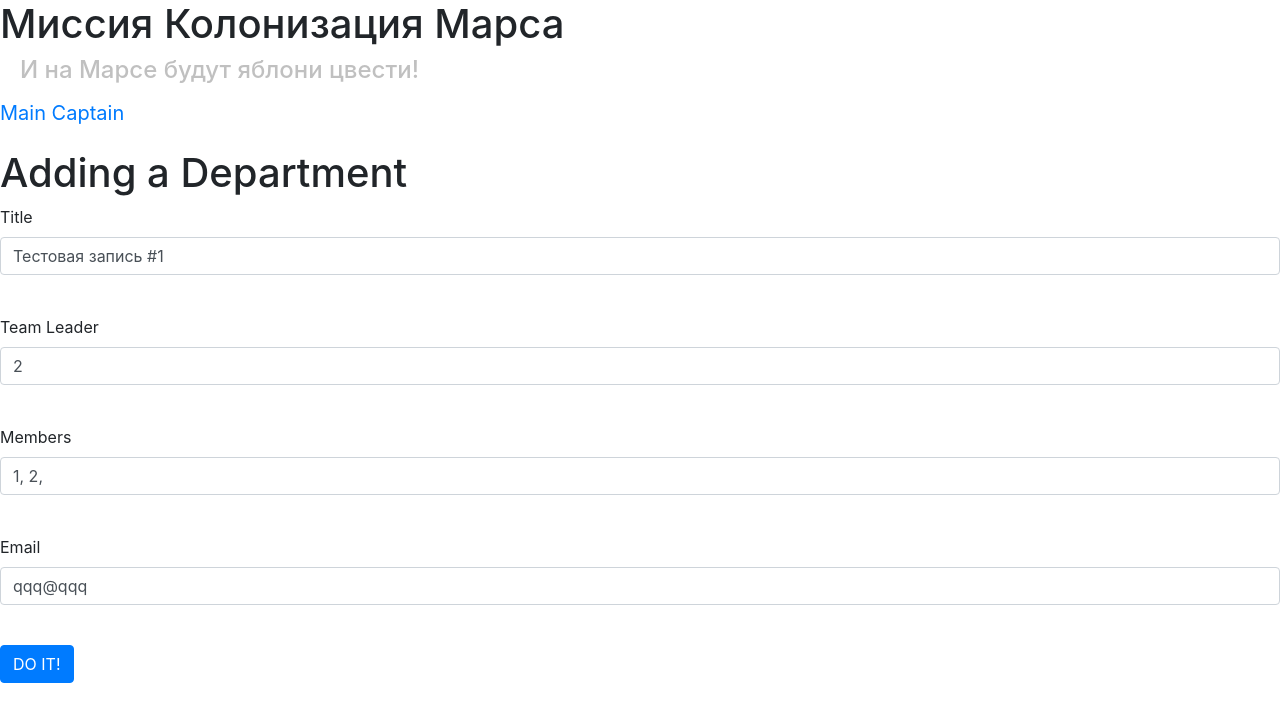
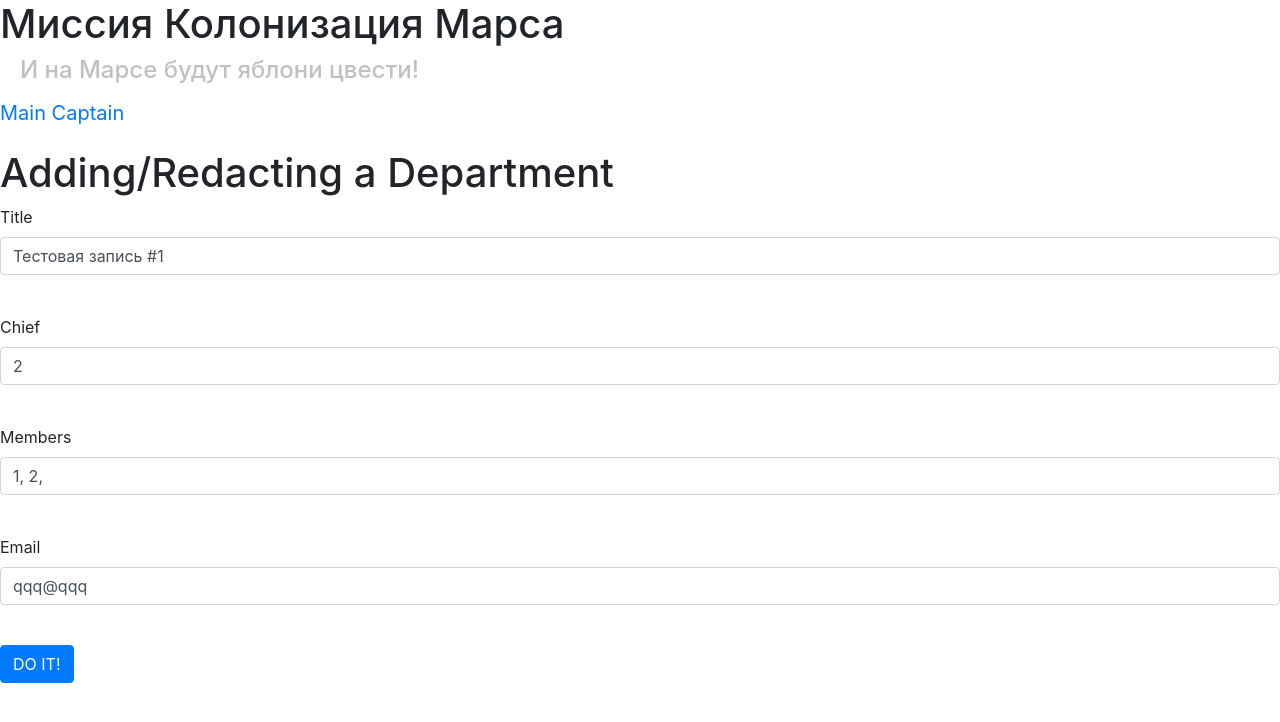
Before and after one commit to RailMan123/Mars_colonization, a Flask app: page /department/1 in a window 1280 px wide. Shown: the top 722 px of the page. Run offline with Flask 2, Linux system fonts and the light colour scheme; a user stored in the database is signed in; data comes from the database, SQL or seed files in the repository; both versions use the stored data as it was after the commit; some libraries are stand-ins or nearby versions.

Commit message:
final version(may_b)

```diff
--- a/jobs_api.py
+++ b/jobs_api.py
@@ -8,7 +8,7 @@ blueprint = flask.Blueprint('jobs_api', __name__,
                             template_folder='templates')
 
 
-@blueprint.route('/api/redact_job/<int:job_id>', methods=['POST'])
+@blueprint.route('/api/redact_job/<int:job_id>', methods=['POST', 'GET'])
 def redact_job(job_id):
     if not request.json:
         return jsonify({'error': 'Empty request'})
@@ -33,7 +33,7 @@ def redact_job(job_id):
         return jsonify({'error': 'Not found'})
 
 
-@blueprint.route('/api/delete_job/<int:job_id>', methods=['DELETE'])
+@blueprint.route('/api/delete_job/<int:job_id>', methods=['DELETE', 'GET'])
 def delete_job(job_id):
     session = db_session.create_session()
     job = session.query(Jobs).get(job_id)
--- a/main.py
+++ b/main.py
@@ -96,7 +96,7 @@ class JobsForm(FlaskForm):
 
 class DepartmentForm(FlaskForm):
     title = StringField("Title", validators=[DataRequired()])
-    chef = IntegerField('Team Leader', validators=[DataRequired()])
+    chef = IntegerField('Chief', validators=[DataRequired()])
     members = StringField("Members", validators=[DataRequired()])
     email = StringField("Email", validators=[DataRequired()])
     submit = SubmitField('DO IT!')
--- a/templates/department.html
+++ b/templates/department.html
@@ -1,7 +1,7 @@
 {% extends "base.html" %}
 
 {% block content %}
-<h1>Adding a Department</h1>
+<h1>Adding/Redacting a Department</h1>
 <form action="" method="post">
     {{ form.hidden_tag() }}
     {{ form.csrf_token }}
--- a/templates/jobs.html
+++ b/templates/jobs.html
@@ -1,7 +1,7 @@
 {% extends "base.html" %}
 
 {% block content %}
-<h1>Adding a Job</h1>
+<h1>Adding/Redacting a Job</h1>
 <form action="" method="post">
     {{ form.hidden_tag() }}
     {{ form.csrf_token }}
--- a/users_api.py
+++ b/users_api.py
@@ -97,7 +97,7 @@ def redact_user(user_id):
         return jsonify({'error': 'Not found'})
 
 
-@blueprint.route('/api/delete_user/<int:user_id>', methods=['DELETE'])
+@blueprint.route('/api/delete_user/<int:user_id>', methods=['DELETE', 'GET'])
 def delete_user(user_id):
     session = db_session.create_session()
     user = session.query(User).get(user_id)
```
Also changed, not shown: db/blogs.sqlite.
